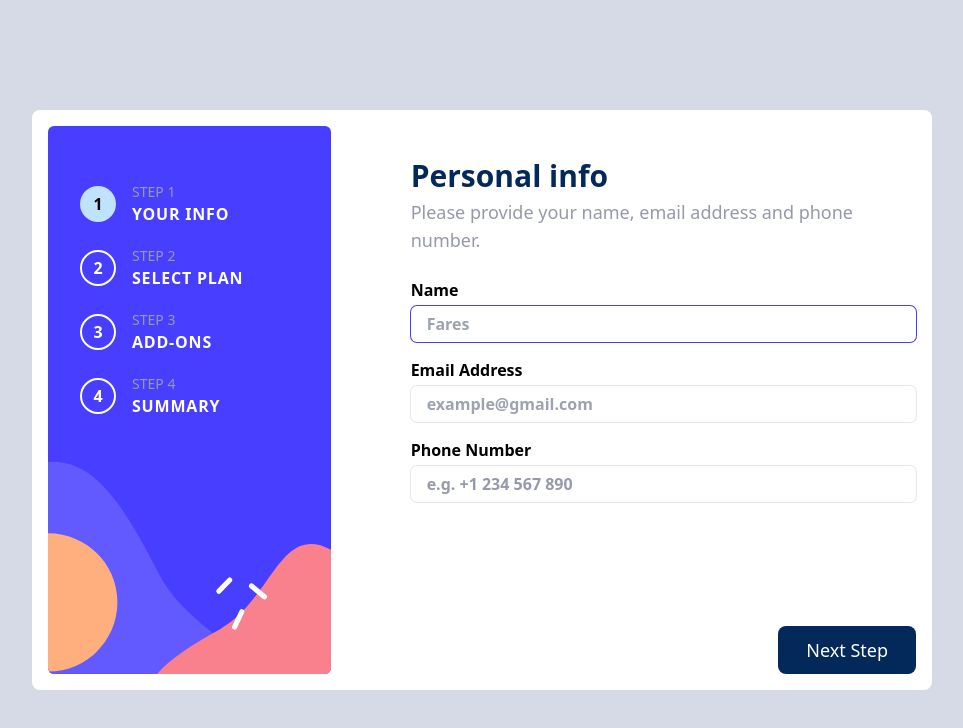
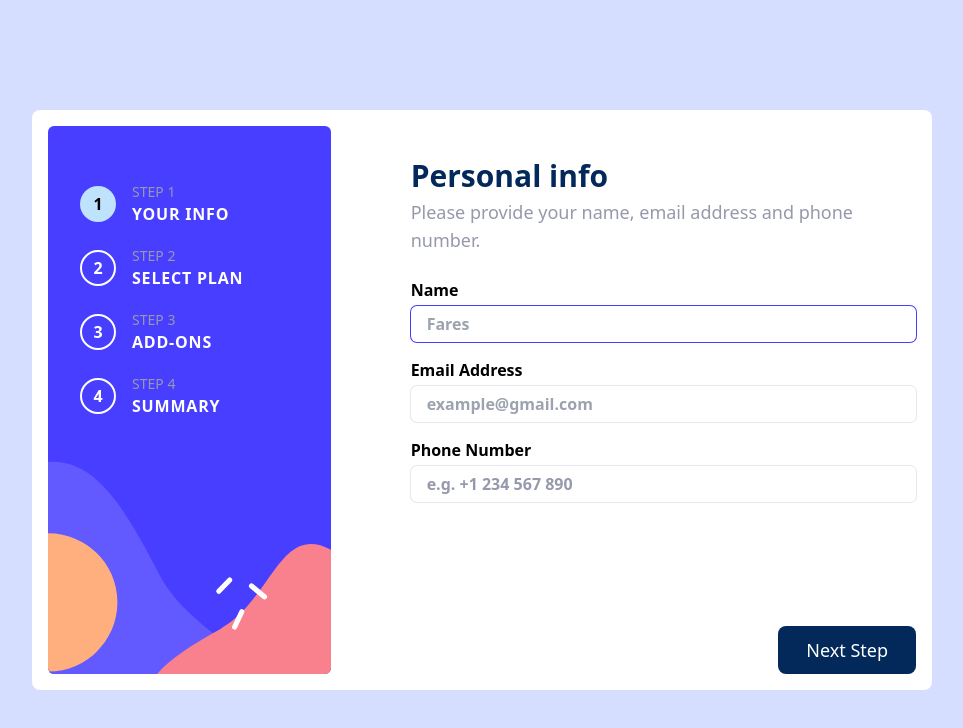
Before and after one commit to Executioner47/MultiStepForm-ReactTS, a React (Vite) app: page / in a window 1280 px wide. Shown: the top 728 px of the page, without its empty margins (158-1121 px from the left). Built offline with nearby package versions, Linux system fonts and the light colour scheme.

Commit message:
background color change

```diff
--- a/src/App.tsx
+++ b/src/App.tsx
@@ -36,7 +36,7 @@ function App() {
   }, [goNext, goBack]);
 
   return (
-    <div className="-bg--clr-Light-Gray h-screen flex justify-center items-center p-3">
+    <div className="-bg--clr-Pastel-Blue/50 h-screen flex justify-center items-center p-3">
       <div
         className="-mt-80 md:mt-0 md:-bg--clr-White rounded-lg sm:p-4 gap-4 md:gap-20 flex md:flex-row flex-col
        justify-center md:min-w-[766px] md:h-[547px] lg:min-w-[900px] lg:h-[580px]"
```
